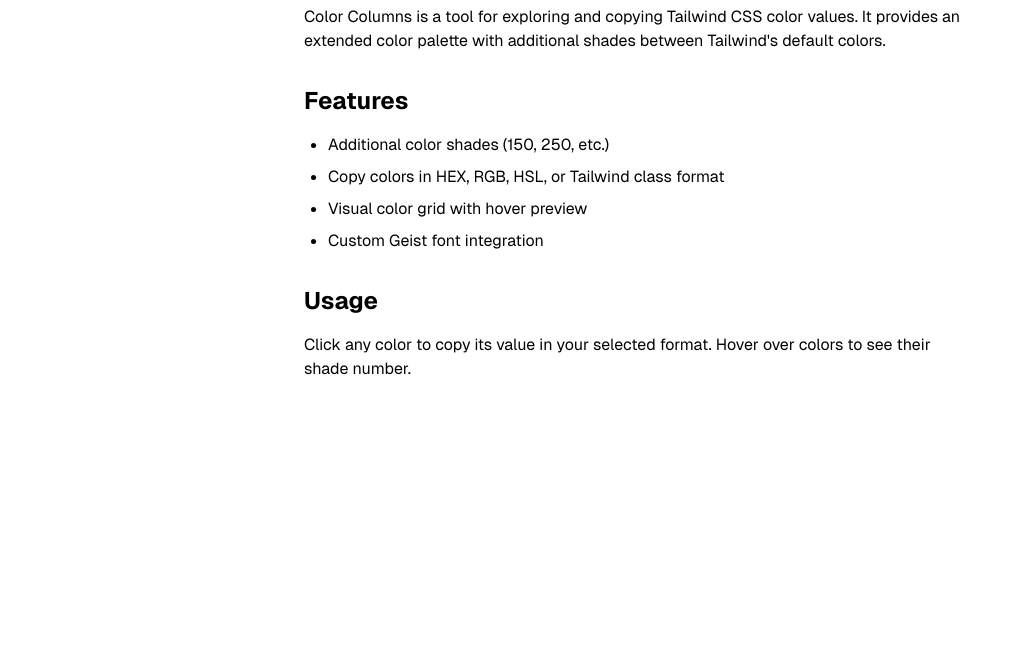
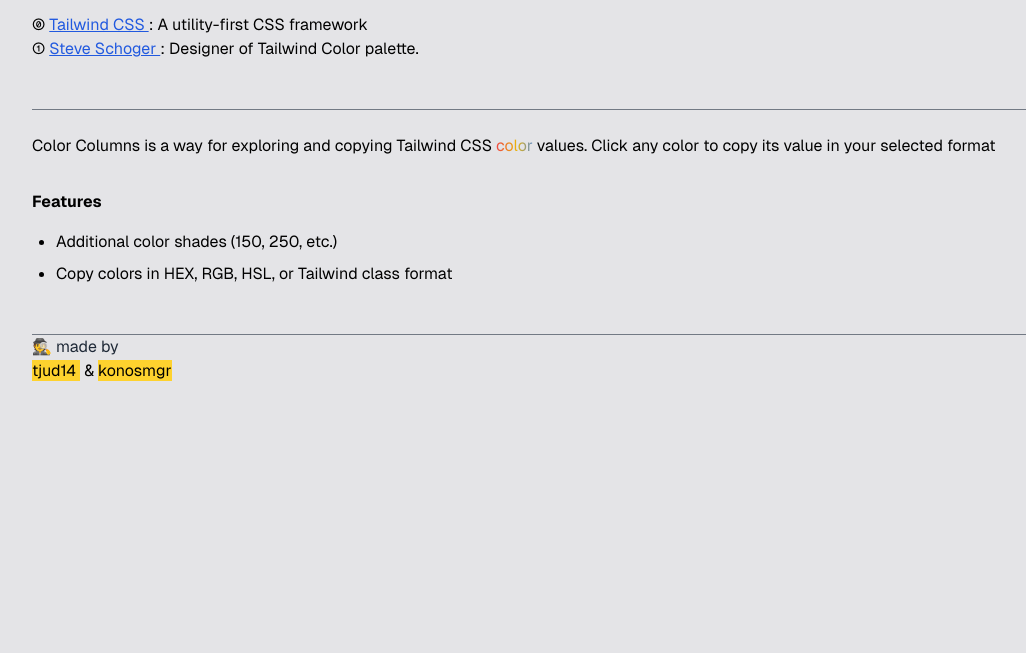
Before and after one commit to Tjud14/tailwind-x50-colors, a website: page credits/index.html in a window 1280 px wide. Shown: the part 147-800 px from the top of the page, without its empty margins (0-1026 px from the left). Drawn offline with nearby package versions, Linux system fonts and the light colour scheme; files that its build step writes are made by us from their sources.

Commit message:
Konos credits page

```diff
--- a/credits/index.html
+++ b/credits/index.html
@@ -7,29 +7,41 @@
     <link href="../dist/output.css" rel="stylesheet" />
     <link rel="icon" type="image/gif" href="../favicon.gif">
   </head>
-  <body class="bg-white min-h-screen p-8 font-sans">
-    <div class="max-w-2xl mx-auto">
+  <body class="bg-zinc-200 min-h-screen p-8 font-sans">
+    <div class="">
       <nav class="mb-8">
         <a href="/" class="text-gray-600 hover:text-gray-900">← Back to Colors</a>
       </nav>
 
-      <h1 class="text-4xl font-bold mb-6">About Color Columns</h1>
+      <h1 class="text-4xl mb-8 ">Credits</h1>
+      <p ></p>⓪     <a class="underline text-blue-650" href="https://tailwindcss.com/" target="_blank" rel="noopener noreferrer">
+        Tailwind CSS
+      </a>: A utility-first CSS framework</p>
+      <p ></p>①     <a class="underline text-blue-650 " href="https://twitter.com/steveschoger" target="_blank" rel="noopener noreferrer">
+       Steve Schoger
+      </a> : Designer of Tailwind Color palette. </p>
+      <div class="proselwind mt-12 ">
+        <p class="mb-4">
+          <div class="w-full h-px bg-gray-700/65">  </div> <br>
+          Color Columns is a way for exploring and copying Tailwind CSS <span
+          class="bg-gradient-to-r from-red-500 via-yellow-500 to-blue-500 bg-clip-text text-transparent"
+        >
+          color
+        </span> values. Click any color to copy its value in your selected format
 
-      <div class="prose">
-        <p class="mb-4">
-          Color Columns is a tool for exploring and copying Tailwind CSS color values. It provides an extended color palette with additional shades between Tailwind's default colors.
+        <h2 class="font-semibold mt-8 mb-4">Features</h2>
+        <ul class="list-disc pl-6 space-y-2 mb-12">
+          <li>Additional color shades (150, 250, etc.)</li>
+          <li>Copy colors in HEX, RGB, HSL, or Tailwind class format</li>
+
+
+        </ul>
+<div class="w-full h-px bg-gray-700/65">  </div>
+        <p class="">
+          <p class="text-gray-800">🕵  made by</p> <mark class="bg-yellow-350 mr-1" > tjud14 </mark> & <mark class="bg-yellow-350" >konosmgr</mark>
         </p>
 
-        <h2 class="text-2xl font-semibold mt-8 mb-4">Features</h2>
-        <ul class="list-disc pl-6 space-y-2">
-          <li>Additional color shades (150, 250, etc.)</li>
-          <li>Copy colors in HEX, RGB, HSL, or Tailwind class format</li>
-          <li>Visual color grid with hover preview</li>
-          <li>Custom Geist font integration</li>
-        </ul>
-
-        <h2 class="text-2xl font-semibold mt-8 mb-4">Usage</h2>
-        <p class="mb-4">Click any color to copy its value in your selected format. Hover over colors to see their shade number.</p>
+      </div>
       </div>
     </div>
   </body>
```
